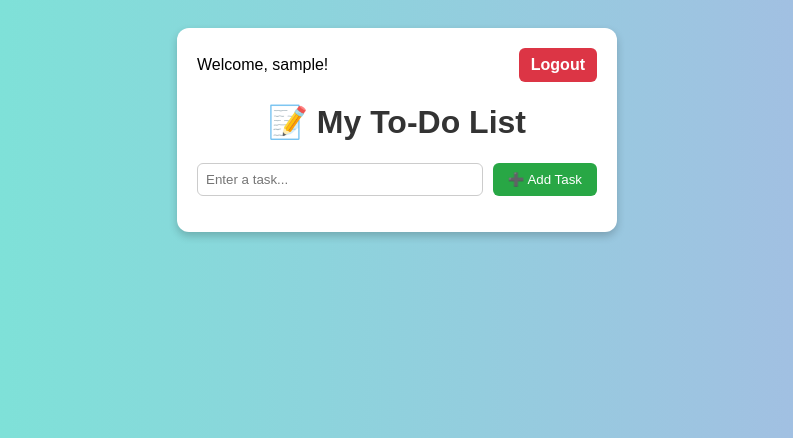
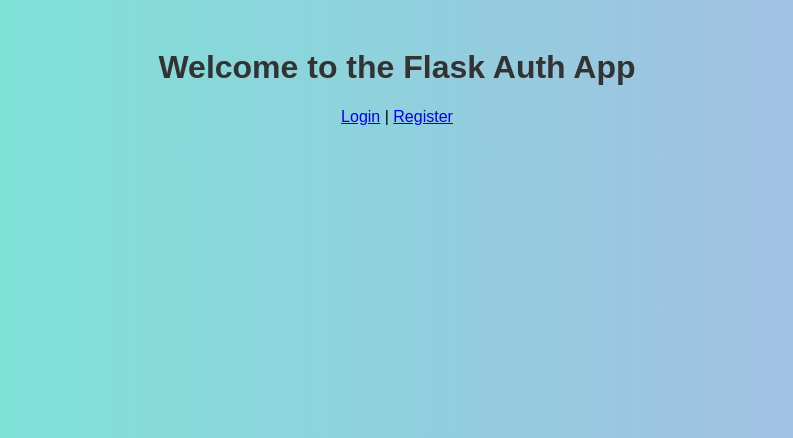
Before and after one commit to acecode101/todo-app-with-authentication, a Flask app: page / in a window 1280 px wide. Shown: the top 438 px of the page, without its empty margins (243-1036 px from the left). Run offline with Flask 3, Linux system fonts and the light colour scheme; the visitor is signed in with stand-in values (Sample User, id 1); data that the repository does not hold is empty.

Commit message:
Update index.html

```diff
--- a/templates/index.html
+++ b/templates/index.html
@@ -1,42 +1,12 @@
 <!DOCTYPE html>
 <html lang="en">
 <head>
-    <meta charset="UTF-8">
-    <meta name="viewport" content="width=device-width, initial-scale=1.0">
-    <title>To-Do List</title>
+    <title>Home</title>
     <link rel="stylesheet" href="{{ url_for('static', filename='style.css') }}">
 </head>
 <body>
-    <div class="container">
-        <nav>
-            {% if current_user.is_authenticated %}
-                <span>Welcome, {{ current_user.username }}!</span>
-                <a href="{{ url_for('logout') }}" class="logout-btn">Logout</a>
-            {% else %}
-                <a href="{{ url_for('login') }}" class="login-btn">Login</a>
-                <a href="{{ url_for('register') }}" class="register-btn">Register</a>
-            {% endif %}
-        </nav>
-        <h1>📝 My To-Do List</h1>
-        {% if current_user.is_authenticated %}
-        <form action="/add" method="post">
-            <input type="text" name="task" placeholder="Enter a task..." required>
-            <button type="submit">➕ Add Task</button>
-        </form>
-        <ul>
-            {% for task in tasks %}
-            <li class="{{ 'completed' if task.done else '' }}">
-                {{ task.task }}
-                <div class="actions">
-                    <a href="/complete/{{ task.id }}" class="complete-btn">✔</a>
-                    <a href="/delete/{{ task.id }}" class="delete-btn">❌</a>
-                </div>
-            </li>
-            {% endfor %}
-        </ul>
-        {% else %}
-        <p>Please <a href="{{ url_for('login') }}">log in</a> to manage your tasks.</p>
-        {% endif %}
-    </div>
+    <h1>Welcome to the Flask Auth App</h1>
+    <a href="{{ url_for('login') }}">Login</a> |
+    <a href="{{ url_for('register') }}">Register</a>
 </body>
 </html>
```
